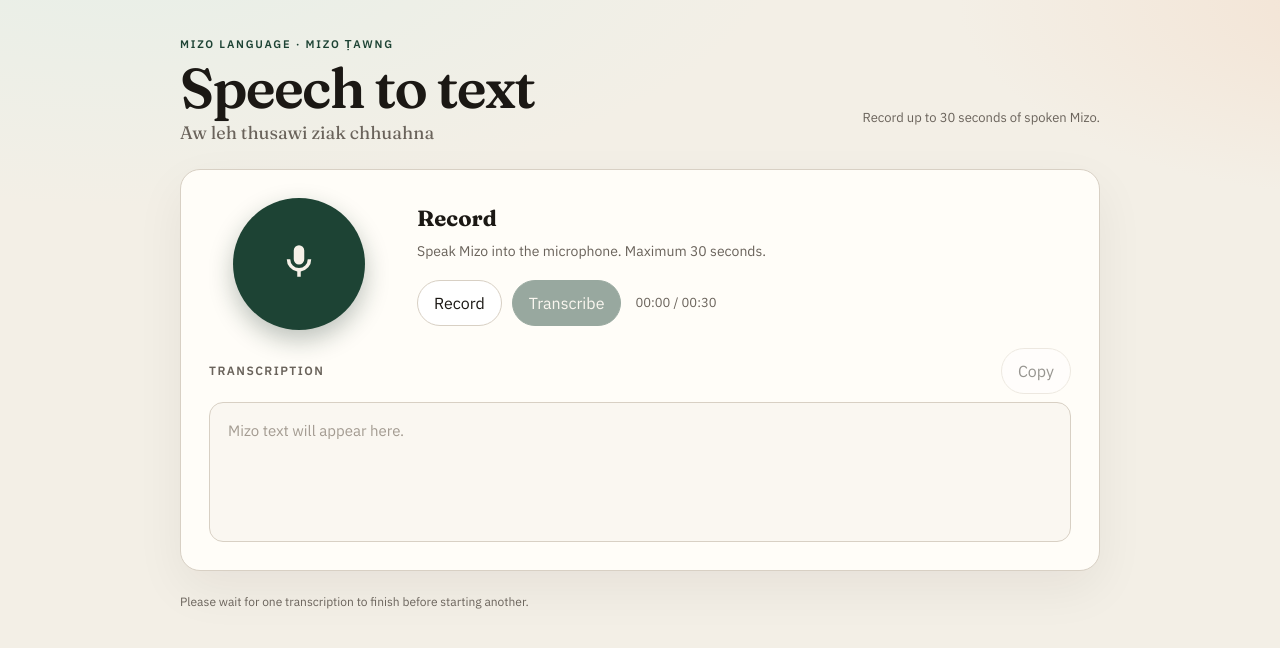
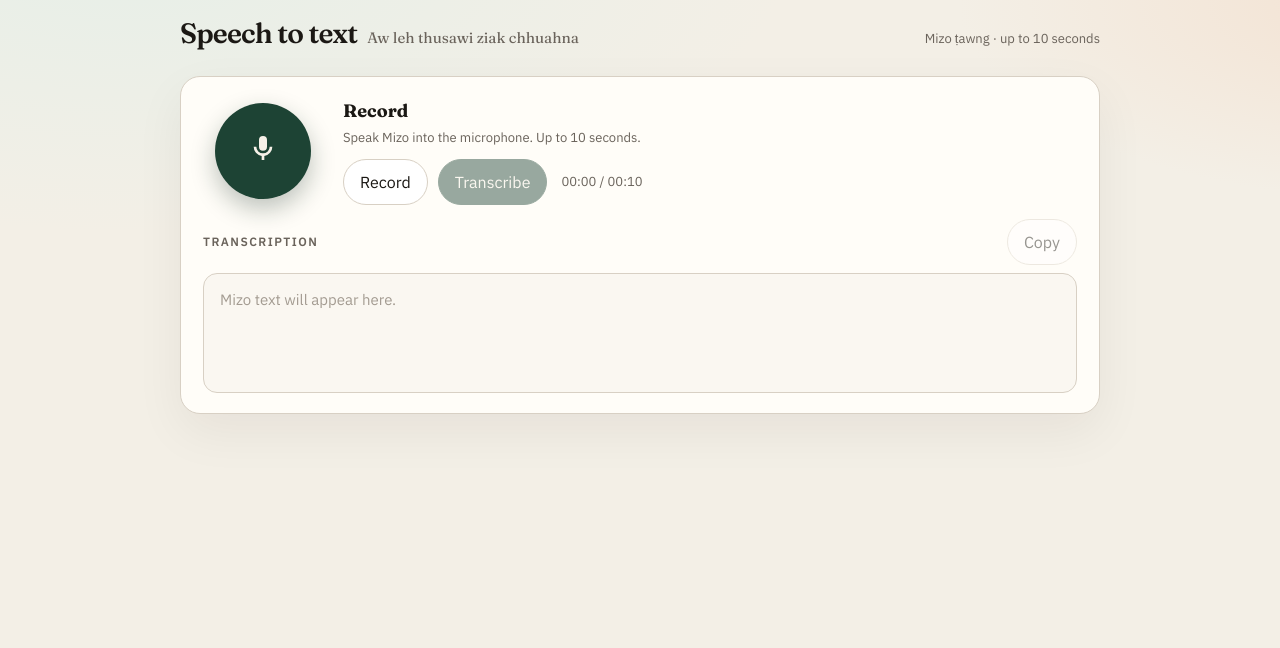
Before and after one commit to it370/mizo-asr-ui, a Next.js app: page / in a window 1280 px wide. Shown: the top 648 px of the page. Built offline with nearby package versions, Linux system fonts and the light colour scheme.

Commit message:
minor ui enhancements - making it compact for more actionable space

```diff
--- a/app/api/transcribe/route.ts
+++ b/app/api/transcribe/route.ts
@@ -6,6 +6,23 @@ export const dynamic = "force-dynamic";
 export const maxDuration = 120;
 
 const UPSTREAM_MS = 110_000;
+const MAX_SECONDS = 10;
+
+function wavDurationSeconds(b64: string): number | null {
+  try {
+    const buf = Buffer.from(b64, "base64");
+    if (buf.length < 44) return null;
+    const sampleRate = buf.readUInt32LE(24);
+    const channels = buf.readUInt16LE(22);
+    const bitsPerSample = buf.readUInt16LE(34);
+    const dataSize = buf.readUInt32LE(40);
+    const bytesPerSecond = sampleRate * channels * (bitsPerSample / 8);
+    if (!bytesPerSecond) return null;
+    return dataSize / bytesPerSecond;
+  } catch {
+    return null;
+  }
+}
 
 function waitCopy(seconds: unknown) {
   if (typeof seconds !== "number" || !Number.isFinite(seconds) || seconds <= 0) {
@@ -31,6 +48,13 @@ export async function POST(request: Request) {
   }
   if (typeof audio !== "string" || !audio) {
     return NextResponse.json({ error: "Please record audio first." }, { status: 400 });
+  }
+
+  const duration = wavDurationSeconds(audio);
+  const rawBytes = Buffer.from(audio, "base64").length;
+  const tooLong = (duration !== null && duration > MAX_SECONDS + 0.4) || rawBytes > (MAX_SECONDS + 2) * 16000 * 2;
+  if (tooLong) {
+    return NextResponse.json({ error: `Please keep recordings under ${MAX_SECONDS} seconds.` }, { status: 400 });
   }
 
   let upstream: Response;
--- a/app/globals.css
+++ b/app/globals.css
@@ -42,39 +42,29 @@ input {
 .page {
   width: min(920px, calc(100% - 32px));
   margin: 0 auto;
-  padding: 36px 0 72px;
+  padding: 16px 0 28px;
 }
 
 .top {
   display: flex;
   justify-content: space-between;
-  align-items: flex-end;
+  align-items: baseline;
   gap: 16px;
-  margin-bottom: 28px;
-}
-
-.eyebrow {
-  letter-spacing: 0.16em;
-  text-transform: uppercase;
-  font-size: 11px;
-  color: var(--pine);
-  font-weight: 600;
-  margin: 0 0 8px;
+  margin-bottom: 14px;
 }
 
 h1 {
   font-family: var(--font-display), Georgia, serif;
   font-weight: 560;
-  font-size: clamp(36px, 6vw, 56px);
-  line-height: 0.95;
+  font-size: clamp(22px, 3.2vw, 28px);
+  line-height: 1.15;
   letter-spacing: -0.03em;
   margin: 0;
 }
 
 .mizo {
-  display: block;
-  margin-top: 10px;
-  font-size: 18px;
+  margin-left: 10px;
+  font-size: 15px;
   color: var(--muted);
   font-weight: 400;
   letter-spacing: 0;
@@ -84,7 +74,7 @@ h1 {
   text-align: right;
   color: var(--muted);
   font-size: 13px;
-  max-width: 240px;
+  flex-shrink: 0;
 }
 
 .panel {
@@ -92,13 +82,13 @@ h1 {
   border: 1px solid var(--line);
   border-radius: 20px;
   box-shadow: 0 18px 50px rgba(27, 24, 20, 0.06);
-  padding: 28px;
+  padding: 20px 22px;
 }
 
 .stage {
   display: grid;
-  grid-template-columns: 180px 1fr;
-  gap: 28px;
+  grid-template-columns: 120px 1fr;
+  gap: 20px;
   align-items: center;
 }
 
@@ -108,8 +98,8 @@ h1 {
 }
 
 .mic {
-  width: 132px;
-  height: 132px;
+  width: 96px;
+  height: 96px;
   border-radius: 50%;
   border: 0;
   background: var(--pine);
@@ -134,8 +124,8 @@ h1 {
 }
 
 .mic svg {
-  width: 42px;
-  height: 42px;
+  width: 32px;
+  height: 32px;
 }
 
 @keyframes pulse {
@@ -150,14 +140,14 @@ h1 {
 
 .controls h2 {
   font-family: var(--font-display), Georgia, serif;
-  font-size: 22px;
-  margin: 0 0 6px;
+  font-size: 18px;
+  margin: 0 0 4px;
 }
 
 .hint {
   color: var(--muted);
-  margin: 0 0 18px;
-  font-size: 14px;
+  margin: 0 0 12px;
+  font-size: 13px;
 }
 
 .row {
@@ -206,7 +196,7 @@ h1 {
   display: flex;
   align-items: center;
   gap: 12px;
-  margin-top: 16px;
+  margin-top: 12px;
   padding: 10px 12px;
   border: 1px solid var(--line);
   border-radius: 12px;
@@ -227,9 +217,14 @@ h1 {
   height: 36px;
 }
 
+.player.locked {
+  opacity: 0.55;
+  pointer-events: none;
+}
+
 .banner {
-  margin-top: 20px;
-  padding: 14px 16px;
+  margin-top: 14px;
+  padding: 10px 14px;
   border-radius: 12px;
   font-size: 14px;
 }
@@ -245,7 +240,7 @@ h1 {
 }
 
 .out {
-  margin-top: 18px;
+  margin-top: 14px;
 }
 
 .out-head {
@@ -264,10 +259,12 @@ h1 {
 }
 
 .transcript {
-  min-height: 140px;
+  min-height: 120px;
+  max-height: min(36vh, 280px);
+  overflow: auto;
   border: 1px solid var(--line);
   border-radius: 14px;
-  padding: 16px 18px;
+  padding: 14px 16px;
   background: #faf7f1;
   font-size: 18px;
   line-height: 1.65;
@@ -296,12 +293,19 @@ h1 {
     justify-content: center;
   }
 
-  .top,
-  .meta {
-    text-align: left;
+  .top {
+    flex-direction: column;
+    align-items: center;
+    gap: 4px;
+    text-align: center;
+  }
+
+  .mizo {
+    display: block;
+    margin: 2px 0 0;
   }
 
   .meta {
-    max-width: none;
+    text-align: center;
   }
 }
--- a/app/layout.tsx
+++ b/app/layout.tsx
@@ -16,7 +16,7 @@ const sans = IBM_Plex_Sans({
 
 export const metadata: Metadata = {
   title: "Mizo — Speech to text",
-  description: "Turn spoken Mizo into written text. Record up to 30 seconds.",
+  description: "Turn spoken Mizo into written text. Record up to 10 seconds.",
 };
 
 export default function RootLayout({ children }: { children: ReactNode }) {
--- a/app/page.tsx
+++ b/app/page.tsx
@@ -3,13 +3,19 @@
 import { useEffect, useRef, useState } from "react";
 import { blobToWav16k } from "@/lib/wav";
 
-const MAX_SECONDS = 30;
+const MAX_SECONDS = 10;
 
 type Mode = "idle" | "recording" | "ready" | "working";
+
+function formatClock(total: number) {
+  const s = Math.max(0, Math.floor(total));
+  return `${String(Math.floor(s / 60)).padStart(2, "0")}:${String(s % 60).padStart(2, "0")}`;
+}
 
 export default function HomePage() {
   const [mode, setMode] = useState<Mode>("idle");
   const [elapsed, setElapsed] = useState(0);
+  const [clipSeconds, setClipSeconds] = useState(0);
   const [audio, setAudio] = useState<Blob | null>(null);
   const [audioUrl, setAudioUrl] = useState("");
   const [text, setText] = useState("");
@@ -22,6 +28,8 @@ export default function HomePage() {
   const streamRef = useRef<MediaStream | null>(null);
   const wavCacheRef = useRef<{ key: Blob; base64: string; duration: number } | null>(null);
   const audioUrlRef = useRef("");
+  const startedAtRef = useRef(0);
+  const busyRef = useRef(false);
 
   useEffect(() => {
     return () => {
@@ -63,6 +71,7 @@ export default function HomePage() {
   }
 
   async function startRecording() {
+    if (busyRef.current || recorderRef.current) return;
     setError("");
     setNotice("");
     setEta(null);
@@ -74,6 +83,10 @@ export default function HomePage() {
       setError("Microphone access was blocked. Allow the mic in the browser and try again.");
       return;
     }
+    if (busyRef.current) {
+      stream.getTracks().forEach((track) => track.stop());
+      return;
+    }
     streamRef.current = stream;
     const rec = new MediaRecorder(stream);
     chunksRef.current = [];
@@ -81,34 +94,37 @@ export default function HomePage() {
       if (event.data.size) chunksRef.current.push(event.data);
     };
     rec.onstop = () => {
+      const recorded = Math.min(MAX_SECONDS, (Date.now() - startedAtRef.current) / 1000);
       const blob = new Blob(chunksRef.current, { type: rec.mimeType || "audio/webm" });
       if (blob.size > 0) {
-        keepAudio(blob);
+        keepAudio(blob, recorded);
       } else {
+        setClipSeconds(0);
         setMode("idle");
       }
       stopStream();
     };
     recorderRef.current = rec;
-    rec.start();
+    rec.start(200);
+    startedAtRef.current = Date.now();
     setElapsed(0);
+    setClipSeconds(0);
     setMode("recording");
     timerRef.current = window.setInterval(() => {
-      setElapsed((prev) => {
-        const next = prev + 1;
-        if (next >= MAX_SECONDS) stopRecording();
-        return next;
-      });
-    }, 1000);
+      const seconds = (Date.now() - startedAtRef.current) / 1000;
+      setElapsed(Math.min(MAX_SECONDS, seconds));
+      if (seconds >= MAX_SECONDS) stopRecording();
+    }, 100);
   }
 
-  function keepAudio(blob: Blob) {
+  function keepAudio(blob: Blob, seconds: number) {
     wavCacheRef.current = null;
     if (audioUrlRef.current) URL.revokeObjectURL(audioUrlRef.current);
     const url = URL.createObjectURL(blob);
     audioUrlRef.current = url;
     setAudio(blob);
     setAudioUrl(url);
+    setClipSeconds(Math.min(MAX_SECONDS, seconds));
     setMode("ready");
   }
 
@@ -120,7 +136,8 @@ export default function HomePage() {
   }
 
   async function transcribe() {
-    if (!audio) return;
+    if (!audio || busyRef.current || recorderRef.current) return;
+    busyRef.current = true;
     setMode("working");
     setError("");
     setNotice("");
@@ -128,8 +145,15 @@ export default function HomePage() {
     try {
       const { base64, duration } = await wavFor(audio);
       if (duration > MAX_SECONDS) {
-        setError(`That clip is ${duration.toFixed(0)} seconds. Please keep recordings under ${MAX_SECONDS} seconds.`);
-        setMode("ready");
+        setError(`That clip is over ${MAX_SECONDS} seconds. Please record again.`);
+        setAudio(null);
+        setAudioUrl("");
+        setClipSeconds(0);
+        if (audioUrlRef.current) {
+          URL.revokeObjectURL(audioUrlRef.current);
+          audioUrlRef.current = "";
+        }
+        setMode("idle");
         return;
       }
       const response = await fetch("/api/transcribe", {
@@ -168,35 +192,41 @@ export default function HomePage() {
     } catch {
       setError("We could not complete that request. Please try again.");
       setMode("ready");
+    } finally {
+      busyRef.current = false;
     }
   }
 
-  const clock = `${String(Math.floor(elapsed / 60)).padStart(2, "0")}:${String(elapsed % 60).padStart(2, "0")}`;
+  const busy = mode === "working";
+  const recording = mode === "recording";
+  const shownSeconds = recording ? elapsed : clipSeconds;
+  const hint = busy
+    ? "Transcription in progress."
+    : recording
+      ? `Recording will stop at ${MAX_SECONDS} seconds.`
+      : `Speak Mizo into the microphone. Up to ${MAX_SECONDS} seconds.`;
 
   return (
     <main className="page">
       <header className="top">
-        <div>
-          <p className="eyebrow">Mizo language · Mizo ṭawng</p>
-          <h1>
-            Speech to text
-            <span className="mizo">Aw leh thusawi ziak chhuahna</span>
-          </h1>
-        </div>
-        <p className="meta">Record up to 30 seconds of spoken Mizo.</p>
+        <h1>
+          Speech to text
+          <span className="mizo">Aw leh thusawi ziak chhuahna</span>
+        </h1>
+        <p className="meta">Mizo ṭawng · up to {MAX_SECONDS} seconds</p>
       </header>
 
       <section className="panel">
         <div className="stage">
           <div className="mic-wrap">
             <button
-              className={`mic${mode === "recording" ? " recording" : ""}`}
+              className={`mic${recording ? " recording" : ""}`}
               type="button"
-              disabled={mode === "working"}
-              onClick={() => (mode === "recording" ? stopRecording() : startRecording())}
-              aria-label={mode === "recording" ? "Stop recording" : "Start recording"}
+              disabled={busy}
+              onClick={() => (recording ? stopRecording() : startRecording())}
+              aria-label={recording ? "Stop recording" : "Start recording"}
             >
-              {mode === "recording" ? (
+              {recording ? (
                 <svg viewBox="0 0 24 24" fill="currentColor" aria-hidden="true">
                   <rect x="7" y="7" width="10" height="10" rx="1.5" />
                 </svg>
@@ -209,21 +239,23 @@ export default function HomePage() {
           </div>
 
           <div className="controls">
-            <h2>{mode === "recording" ? "Listening" : audioUrl ? "Recording ready" : "Record"}</h2>
-            <p className="hint">Speak Mizo into the microphone. Maximum 30 seconds.</p>
+            <h2>{busy ? "Transcribing" : recording ? "Listening" : audioUrl ? "Recording ready" : "Record"}</h2>
+            <p className="hint">{hint}</p>
             <div className="row">
-              <button className="btn" type="button" disabled={mode === "working"} onClick={() => (mode === "recording" ? stopRecording() : startRecording())}>
-                {mode === "recording" ? "Stop" : audioUrl ? "Record again" : "Record"}
+              <button className="btn" type="button" disabled={busy} onClick={() => (recording ? stopRecording() : startRecording())}>
+                {recording ? "Stop" : audioUrl ? "Record again" : "Record"}
               </button>
-              <button className="btn primary" type="button" disabled={!audio || mode === "working" || mode === "recording"} onClick={transcribe}>
-                {mode === "working" ? "Transcribing…" : text || notice ? "Transcribe again" : "Transcribe"}
+              <button className="btn primary" type="button" disabled={!audio || busy || recording} onClick={transcribe}>
+                {busy ? "Transcribing…" : text || notice ? "Transcribe again" : "Transcribe"}
               </button>
-              <span className="timer">{mode === "recording" ? clock : "00:00"} / 00:30</span>
+              <span className="timer">
+                {formatClock(shownSeconds)} / {formatClock(MAX_SECONDS)}
+              </span>
             </div>
-            {audioUrl && mode !== "recording" ? (
-              <div className="player">
+            {audioUrl && !recording ? (
+              <div className={`player${busy ? " locked" : ""}`}>
                 <span className="player-label">Recorded</span>
-                <audio controls src={audioUrl} preload="metadata" />
+                <audio controls={!busy} src={audioUrl} preload="metadata" />
               </div>
             ) : null}
           </div>
@@ -240,7 +272,7 @@ export default function HomePage() {
         <div className="out">
           <div className="out-head">
             <span>Transcription</span>
-            <button className="btn" type="button" disabled={!text} onClick={() => navigator.clipboard.writeText(text)}>
+            <button className="btn" type="button" disabled={!text || busy} onClick={() => navigator.clipboard.writeText(text)}>
               Copy
             </button>
           </div>
@@ -249,8 +281,6 @@ export default function HomePage() {
           </div>
         </div>
       </section>
-
-      <p className="foot">Please wait for one transcription to finish before starting another.</p>
     </main>
   );
 }
```
